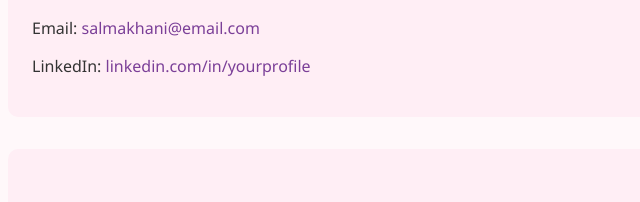
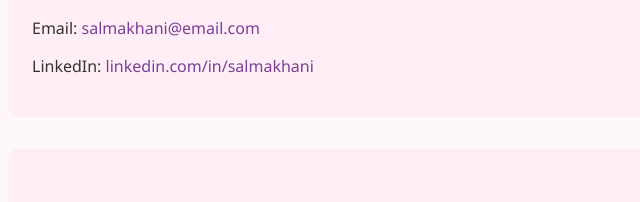
Before and after one commit to SalmaKhani123/salmakhani123.github.io, a plain HTML site: page index.html in a window 1280 px wide. Shown: the part 883-1085 px from the top of the page, 24-664 px from the left. Drawn offline with Linux system fonts and the light colour scheme.

Commit message:
Update index.html

```diff
--- a/index.html
+++ b/index.html
@@ -109,7 +109,7 @@
     <div class="section contact">
         <h2>Contact</h2>
         <p>Email: <a href="mailto:salmakhani@email.com">salmakhani@email.com</a></p>
-        <p>LinkedIn: <a href="https://linkedin.com/in/salmakhani" target="_blank">linkedin.com/in/yourprofile</a></p>
+        <p>LinkedIn: <a href="https://linkedin.com/in/salmakhani" target="_blank">linkedin.com/in/salmakhani</a></p>
     </div>
 
     <div class="section resume">
```
